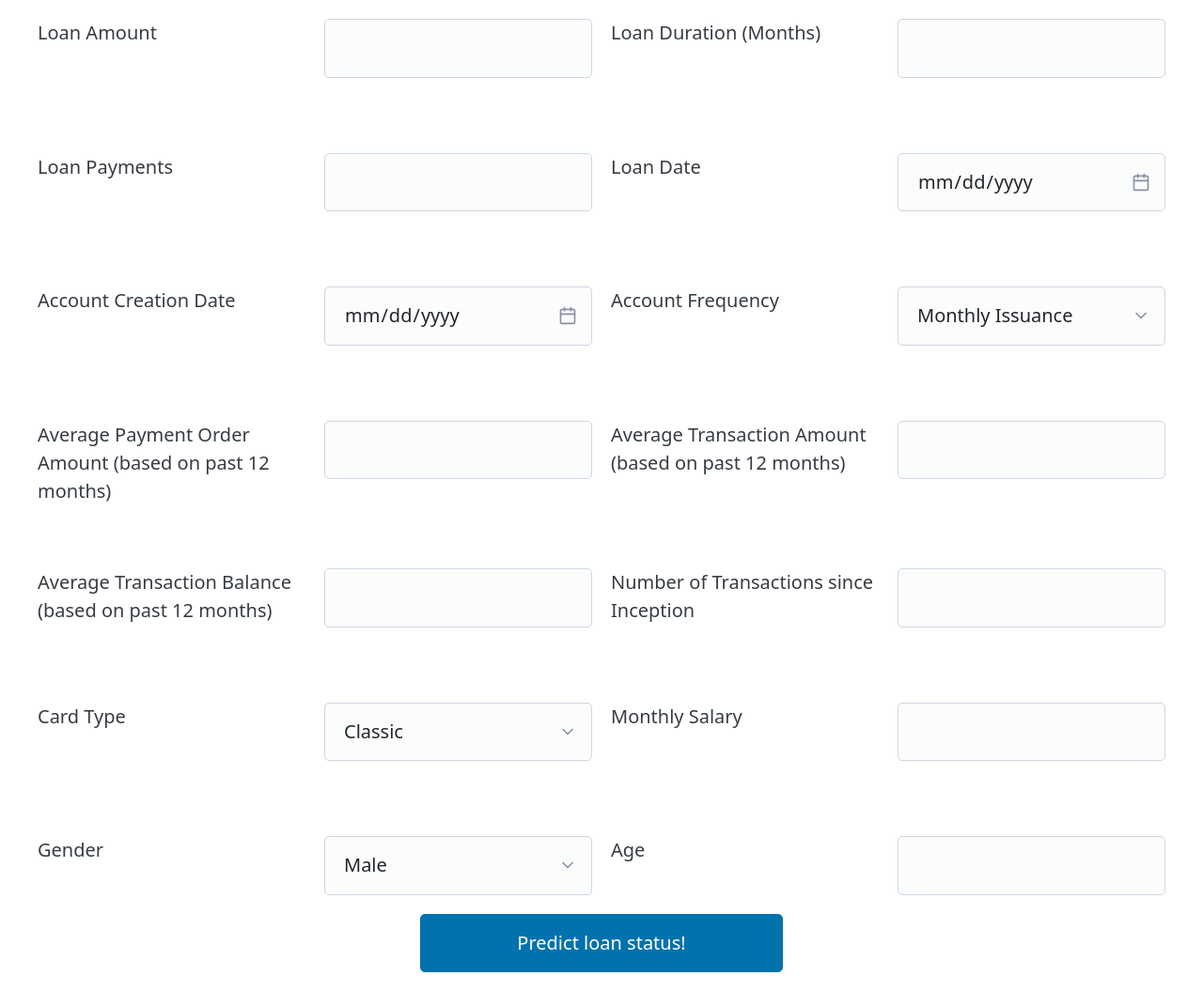
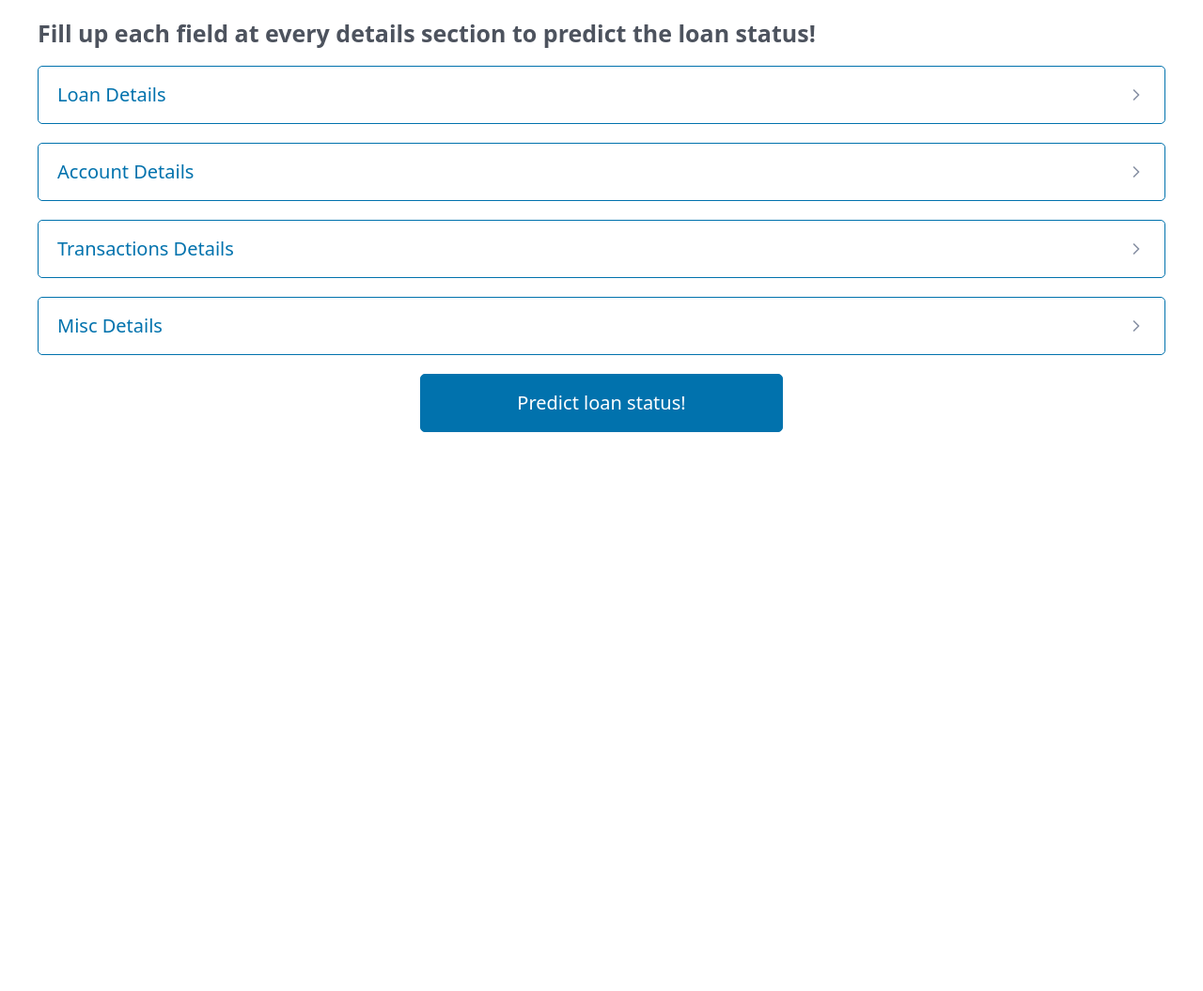
Before and after one commit to cyshen11/loan-prediction-app-aws, a Flask app: page / in a window 1280 px wide. Shown: the part 145-1200 px from the top of the page at 94% size. After the commit the page ends 605 px from the top, so only its background shows below. Run offline with Flask 3, Linux system fonts and the light colour scheme; style sheets or scripts are compiled from the project's sources.

Commit message:
updated the styling

```diff
--- a/app/flask/templates/index.html
+++ b/app/flask/templates/index.html
@@ -1,48 +1,52 @@
 {% extends 'base.html' %}
 
 {% block content %}
+<h4>Fill up each field at every details section to predict the loan status!</h4>
 <form method="post" id="loan-form">
   {{ form.csrf_token }}
+  <details name="loan-details">
+    <summary role="button" class="outline">Loan Details</summary>
     <div class="grid">
       {{ form.loan_amount.label }}{{ form.loan_amount() }}
       {{ form.loan_duration.label }}{{ form.loan_duration() }}
     </div>
     <br>
-  <br>
     <div class="grid">
       {{ form.loan_payments.label }}{{ form.loan_payments() }}
       {{ form.loan_date.label }}{{ form.loan_date() }}
     </div>
-  <br>
-  <br>
+  </details>
+  <details name="account-details">
+    <summary role="button" class="outline">Account Details</summary>
     <div class="grid">
       {{ form.account_creation_date.label }}{{ form.account_creation_date() }}
       {{ form.account_frequency.label }}{{ form.account_frequency() }}
     </div>
-  <br>
-  <br>
+  </details>
+  <details name="transactions-details">
+    <summary role="button" class="outline">Transactions Details</summary>
     <div class="grid">
       {{ form.avg_order_amount.label }}{{ form.avg_order_amount() }}
       {{ form.avg_trans_amount.label }}{{ form.avg_trans_amount() }}
     </div>
     <br>
-  <br>
     <div class="grid">
       {{ form.avg_trans_balance.label }}{{ form.avg_trans_balance() }}
       {{ form.n_trans.label }}{{ form.n_trans() }}
     </div>
-  <br>
-  <br>
+  </details>
+  <details name="misc-details">
+    <summary role="button" class="outline">Misc Details</summary>
     <div class="grid">
       {{ form.card_type.label }}{{ form.card_type() }}
       {{ form.avg_salary.label }}{{ form.avg_salary() }}
     </div>
     <br>
-  <br>
     <div class="grid">
       {{ form.gender.label }}{{ form.gender() }}
       {{ form.age.label }}{{ form.age() }}
     </div>
+  </details>
   <div class="grid">
     <div></div>
     <button data-target="modal">Predict loan status!</button>
@@ -54,14 +58,8 @@
   <article>
     <header>
       <button id="close-dialog" aria-label="Close" rel="prev"></button>
-      <h2>{{ loan_status }}</h2>
     </header>
-    <p>
-    </p>
-    <ul>
-      <li>Date: Saturday, April 15</li>
-      <li>Time: 10:00am - 12:00pm</li>
-    </ul>
+    <h2 style="text-align:center">{{ loan_status }}</h2>
   </article>
 </dialog>
 {% endif %}
```
Lines whose indentation alone changed are shown as unchanged.
